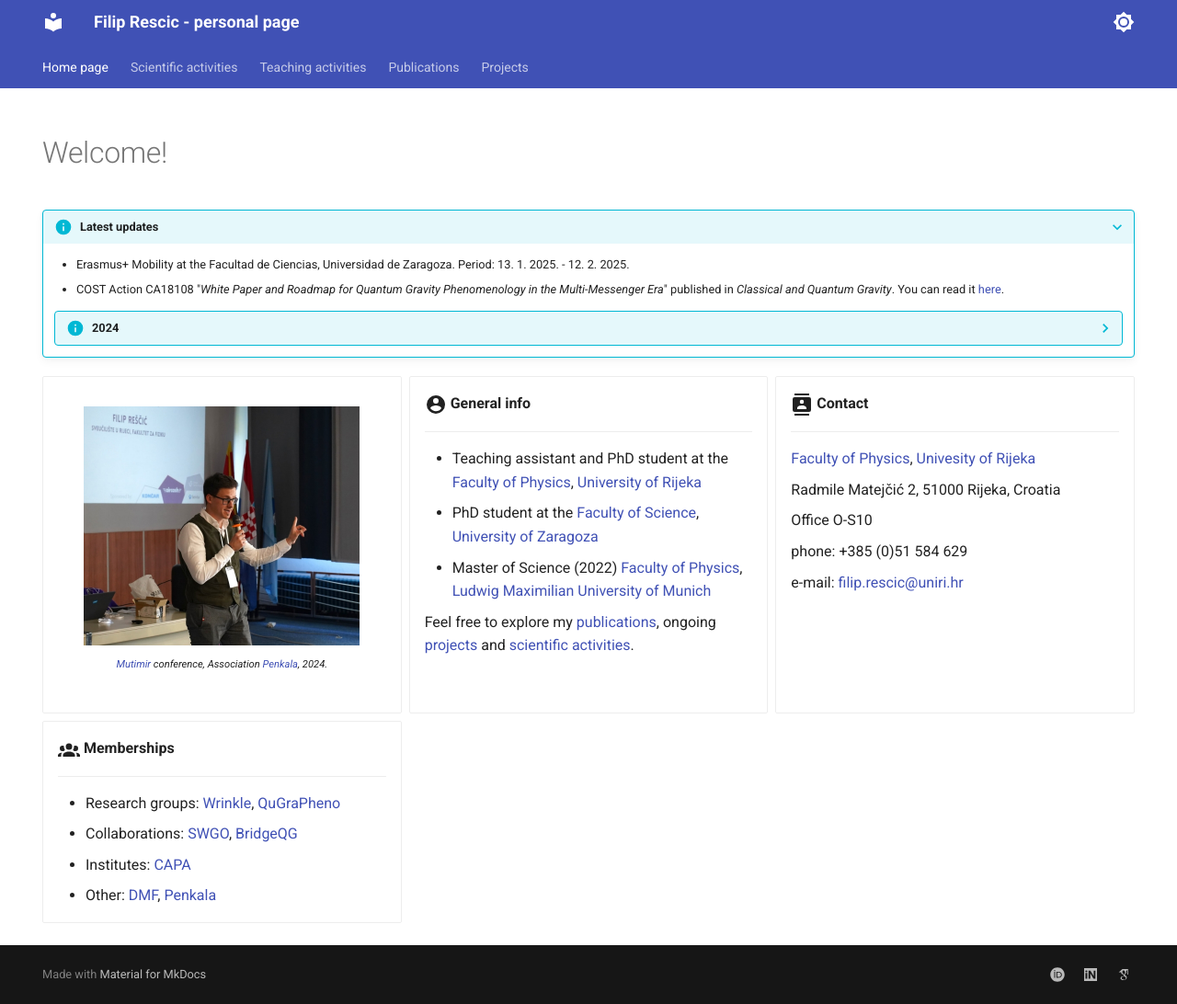
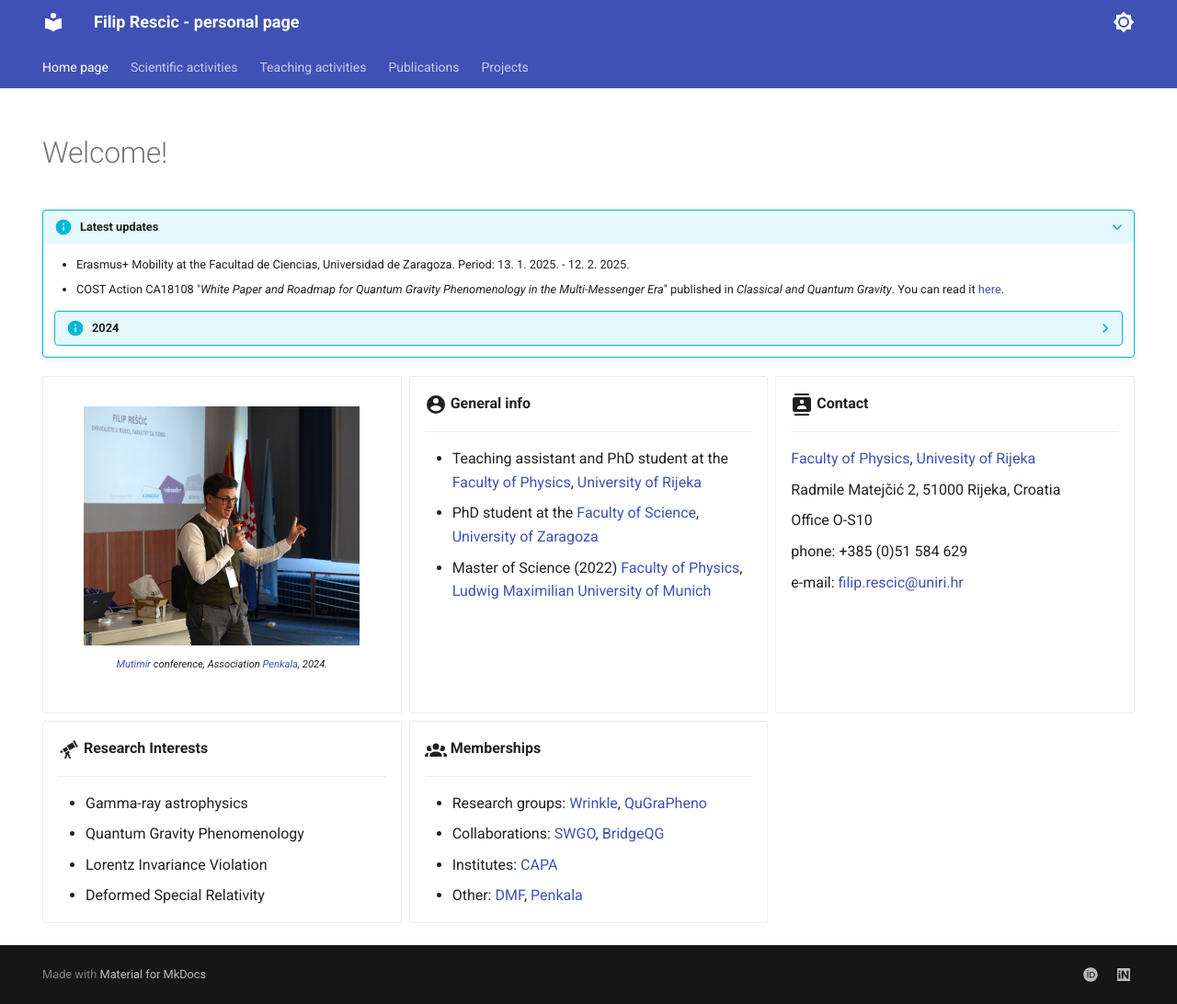
Before and after one commit to filiprescic/filiprescic.github.io, an MkDocs documentation site: the page built from docs/index.md, in a window 1280 px wide and 1092 px high. Shown: the whole window at 92% size. Built offline with MkDocs 1.6.1 and Material for MkDocs 9.7.7, drawn with Linux system fonts in a browser that asks for light colours.

Commit message:
update home page

```diff
--- a/docs/index.md
+++ b/docs/index.md
@@ -38,7 +38,7 @@ hide:
     - PhD student at the [Faculty of Science](https://ciencias.unizar.es/intymov-incoming-students), [University of Zaragoza](https://www.unizar.es/)
     - Master of Science (2022) [Faculty of Physics](https://www.physik.lmu.de/en/), [Ludwig Maximilian University of Munich](https://www.lmu.de/en/)
 
-    Feel free to explore my [publications](papers.md), ongoing [projects](projects.md) and [scientific activities](science.md).
+    <!-- Feel free to explore my [publications](papers.md), ongoing [projects](projects.md) and [scientific activities](science.md). -->
 
 -   :material-contacts:{ .lg .middle } __Contact__
 
@@ -54,6 +54,15 @@ hide:
 
     e-mail: [filip.rescic@uniri.hr](mailto:filip.rescic@uniri.hr)
 
+-   :material-telescope:{ .lg .middle } __Research Interests__
+
+    ---
+
+    - Gamma-ray astrophysics
+    - Quantum Gravity Phenomenology
+    - Lorentz Invariance Violation
+    - Deformed Special Relativity
+
 -   :material-account-group:{ .lg .middle } __Memberships__
 
     ---
--- a/mkdocs.yml
+++ b/mkdocs.yml
@@ -57,5 +57,3 @@ extra:
       link: https://orcid.org/0000-0002-9664-5414
     - icon: custom/inspire
       link: https://inspirehep.net/authors/2698695
-    - icon: custom/google-scholar
-      link: https://scholar.google.com/citations?user=No6TvC4AAAAJ&hl=hr&oi=ao
```
Also changed, not shown: other parts of docs/index.md (+0 -7 lines), site/index.html, 1 other file.
